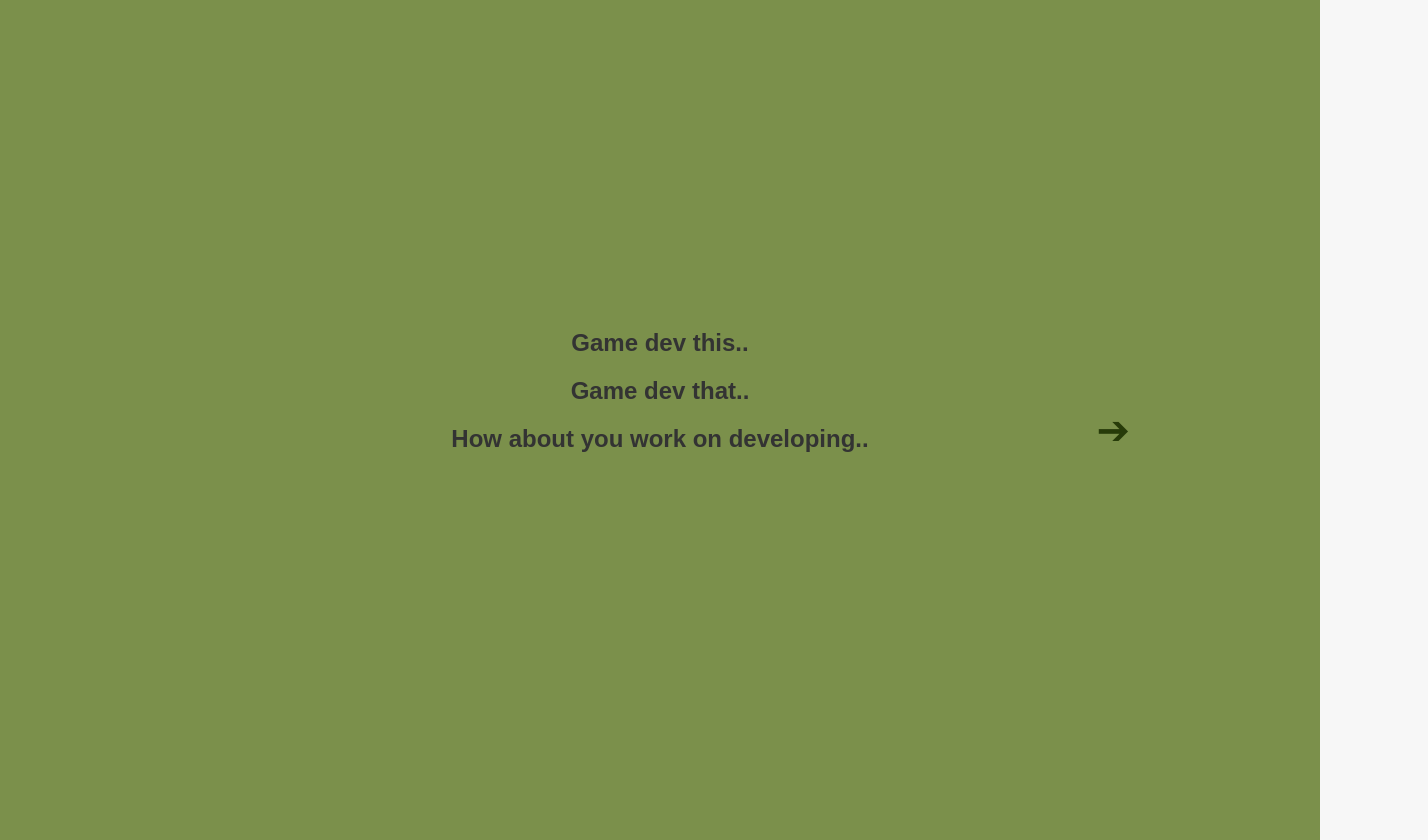
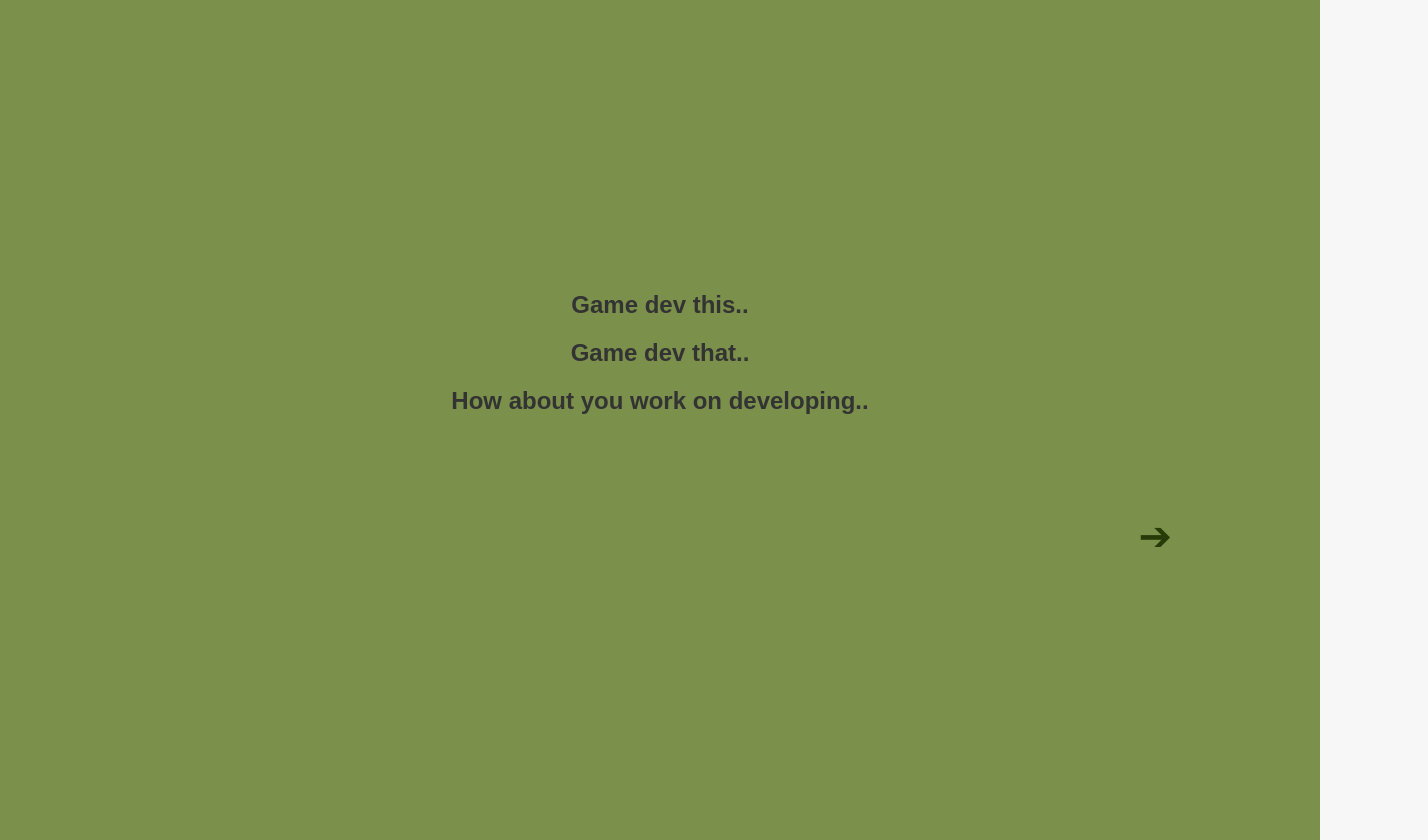
Before and after one commit to LeenArmoush/howdy, a plain HTML site: page index.html in a window 1280 px wide. Both pictures are taken after a click on the button "YEHYA!". Shown: the whole page, 1428 px wide, since content can reach past the window. Drawn offline with Linux system fonts and the light colour scheme.

Commit message:
arrow update

```diff
--- a/style.css
+++ b/style.css
@@ -177,13 +177,13 @@ body {
     margin-bottom: 20px; /* Add spacing below each h1 */
 }
 
-/* Arrow container positioned at the center-right of the screen */
+/* Arrow container positioned relative to text box */
 .arrow-container {
-    position: fixed; /* Fixes the arrow on the screen */
-    top: 50%; /* Centers the arrow vertically */
-    right: 150px; /* Aligns the arrow to the right side */
-    transform: translateY(-50%); /* Adjusts for exact vertical centering */
-    width: auto; /* Ensures the arrow width is automatically calculated */
+    position: relative; /* Position the arrow relative to the parent container (text box) */
+    display: flex; /* To align arrow on the right side of the container */
+    justify-content: flex-end; /* Push the arrow to the right */
+    width: 100%; /* Full width of the container */
+    padding-right: 20%; /* Add space on the right to move arrow slightly left */
 }
 
 /* Styling for the arrow */
@@ -209,6 +209,7 @@ h1.typewriter {
     line-height: 1.5;
     text-align: center;
     letter-spacing: 1px;
+    padding-bottom: 20px; /* Add some space below the text to separate from the arrow */
 }
 
 /* Smaller arrow size for mobile screens */
```
Also changed, not shown: images/Cat1.jpg (deleted), images/Cat2.jpg (deleted), images/Cat3.jpg (deleted).
